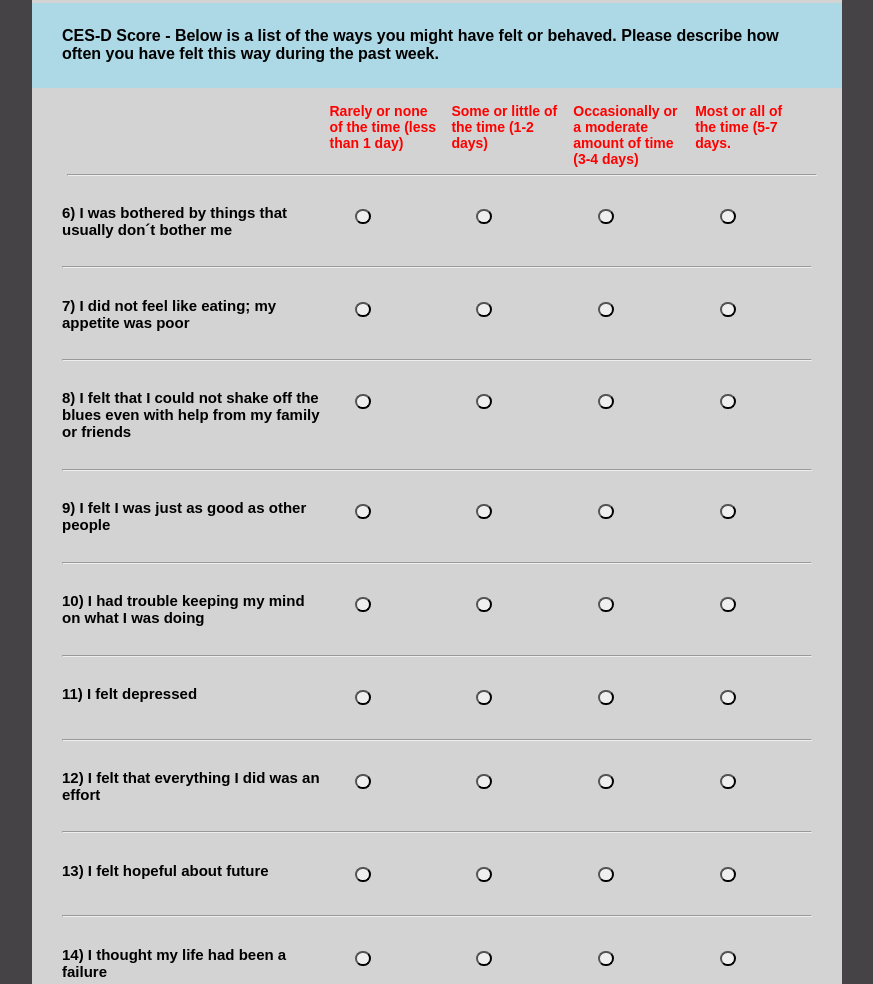
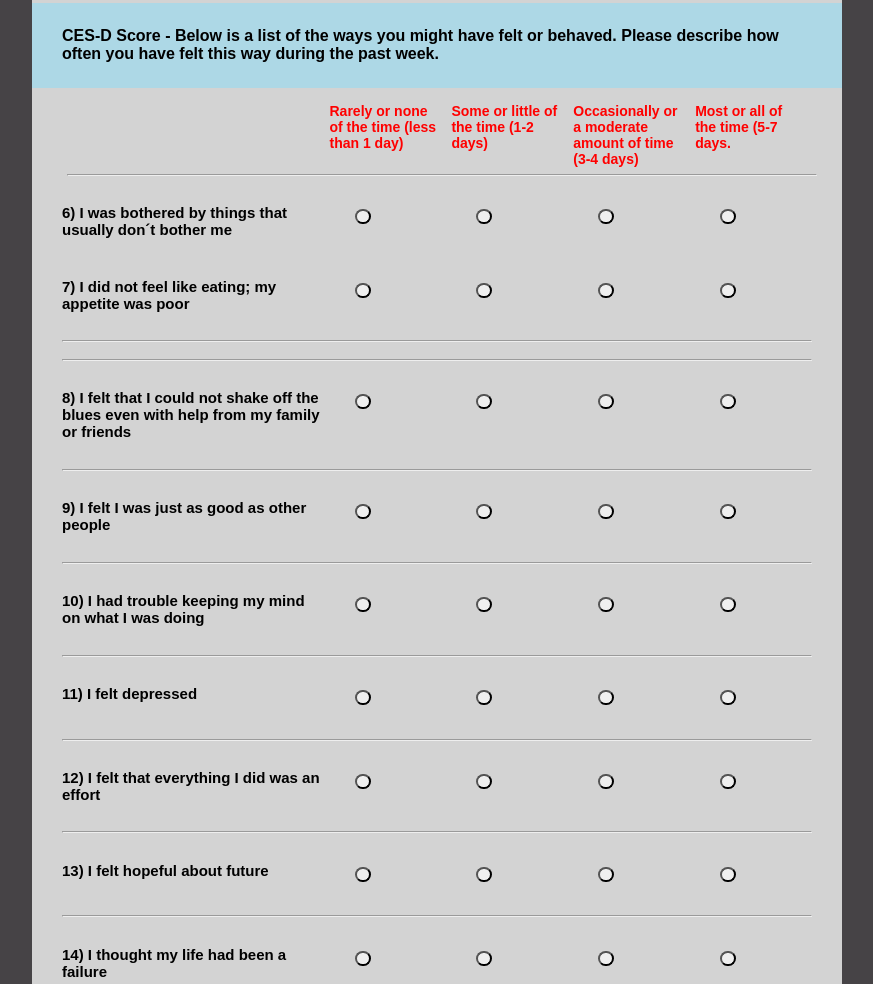
Before and after one commit to Bubble808/ECS-Prediction, a plain HTML site: page index.html in a window 1280 px wide. Shown: the part 1135-2119 px from the top of the page, without its empty margins (203-1076 px from the left). Drawn offline with Linux system fonts and the light colour scheme.

Commit message:
created html from JS

```diff
--- a/index.html
+++ b/index.html
@@ -83,25 +83,9 @@
 </div>
 
 
-<div class="gray-background-two grid-container">
-  <h4>6) I was bothered by things that usually don´t bother me</h4>
-  <div><button id="btn6A" class="btngrid"></button></div>
-  <div><button id="btn6B" class="btngrid"></button></div>
-  <div><button id="btn6C" class="btngrid"></button></div>
-  <div><button id="btn6D" class="btngrid"></button></div>
+<div id="mc">
+
 </div>
-
-<div class="hrstyles"><hr></div>
-
-<div class="gray-background-two grid-container">
-  <h4>7) I did not feel like eating; my appetite was poor</h4>
-  <button id="btn7A" class="btngrid"></button>
-  <button id="btn7B" class="btngrid"></button>
-  <button id="btn7C" class="btngrid"></button>
-  <button id="btn7D" class="btngrid"></button>
-</div>
-
-<div class="hrstyles"><hr></div>
 
 <div class="gray-background-two grid-container">
   <h4>8) I felt that I could not shake off the blues even with help from my family or friends</h4>
--- a/script.js
+++ b/script.js
@@ -1,4 +1,69 @@
 // Constructor function for Question objects
+// let six = document.createElement("div");
+// document.getElementById("six").classList.add("gray-background-two grid-container");
+// let node = document.createTextNode("6) I was bothered by things that usually don't bother me");
+
+class createQuestion {
+    constructor(text, numQ) {
+        this.outerDiv = document.createElement("div");
+        this.outerDiv.classList.add("gray-background-two");
+        this.outerDiv.classList.add("grid-container");
+        this.outerDiv.setAttribute("id", "num");
+        document.getElementById("mc").appendChild(this.outerDiv);
+
+
+        this.text = text;
+        this.question = document.createElement("h4");
+        this.text = document.createTextNode(this.text)
+        this.question.appendChild(this.text)
+        document.getElementById("num").appendChild(this.question);
+
+        //a
+        this.div1 = document.createElement("div");
+        this.btn1 = document.createElement("button");
+        this.btn1.setAttribute("id","btn" + numQ + "A");
+        this.btn1.classList.add("btngrid");
+        this.div1.appendChild(this.btn1)
+        document.getElementById("num").appendChild(this.div1);
+
+        //b
+        this.div2 = document.createElement("div");
+        this.btn2 = document.createElement("button");
+        this.btn2.setAttribute("id", "btn" + numQ + "B");
+        this.btn2.classList.add("btngrid");
+        this.div2.appendChild(this.btn2);
+        document.getElementById("num").appendChild(this.div2);
+
+        //c
+        this.div3 = document.createElement("div");
+        this.btn3 = document.createElement("button");
+        this.btn3.setAttribute("id", "btn" + numQ + "C");
+        this.btn3.classList.add("btngrid");
+        this.div3.appendChild(this.btn3)
+        document.getElementById("num").appendChild(this.div3);
+
+        //d
+        this.div4 = document.createElement("div");
+        this.btn4 = document.createElement("button");
+        this.btn4.setAttribute("id", "btn" + numQ + "D");
+        this.btn4.classList.add("btngrid");
+        this.div4.appendChild(this.btn4)
+        document.getElementById("num").appendChild(this.div4);
+
+        this.lastdiv = document.createElement("div");
+        this.lastdiv.classList.add("hrstyles");
+        this.lasthr = document.createElement("hr");
+        this.lastdiv.appendChild(this.lasthr);
+        document.getElementById("mc").appendChild(this.lastdiv);
+        // <div class="hrstyles"><hr></div>
+
+
+
+
+    }
+
+}
+
 class Question {
     constructor(btnA, btnB, btnC, btnD) {
         this.a = false;
@@ -22,13 +87,15 @@ class Question {
 
         pick(chosen, btn)  {
             chosen = true;
+            this.btnAEl.classList.remove("chosen-answer");
+            this.btnBEl.classList.remove("chosen-answer");
+            this.btnCEl.classList.remove("chosen-answer");
+            this.btnDEl.classList.remove("chosen-answer");
             btn.classList.add("chosen-answer");
         }
 }
 
-let q6 = new Question("btn6A", "btn6B", "btn6C", "btn6D")
-// q6.addEvents();
-
-// function test() {
-//     document.getElementById("btn6A").classList.add("chosen-answer");
-// }
+let question6 = new createQuestion("6) I was bothered by things that usually don´t bother me", 6)
+let question7 = new createQuestion("7) I did not feel like eating; my appetite was poor", 7)
+let q6 = new Question("btn6A", "btn6B", "btn6C", "btn6D");
+let q7 = new Question("btn7A", "btn7B", "btn7C", "btn7D");
```
